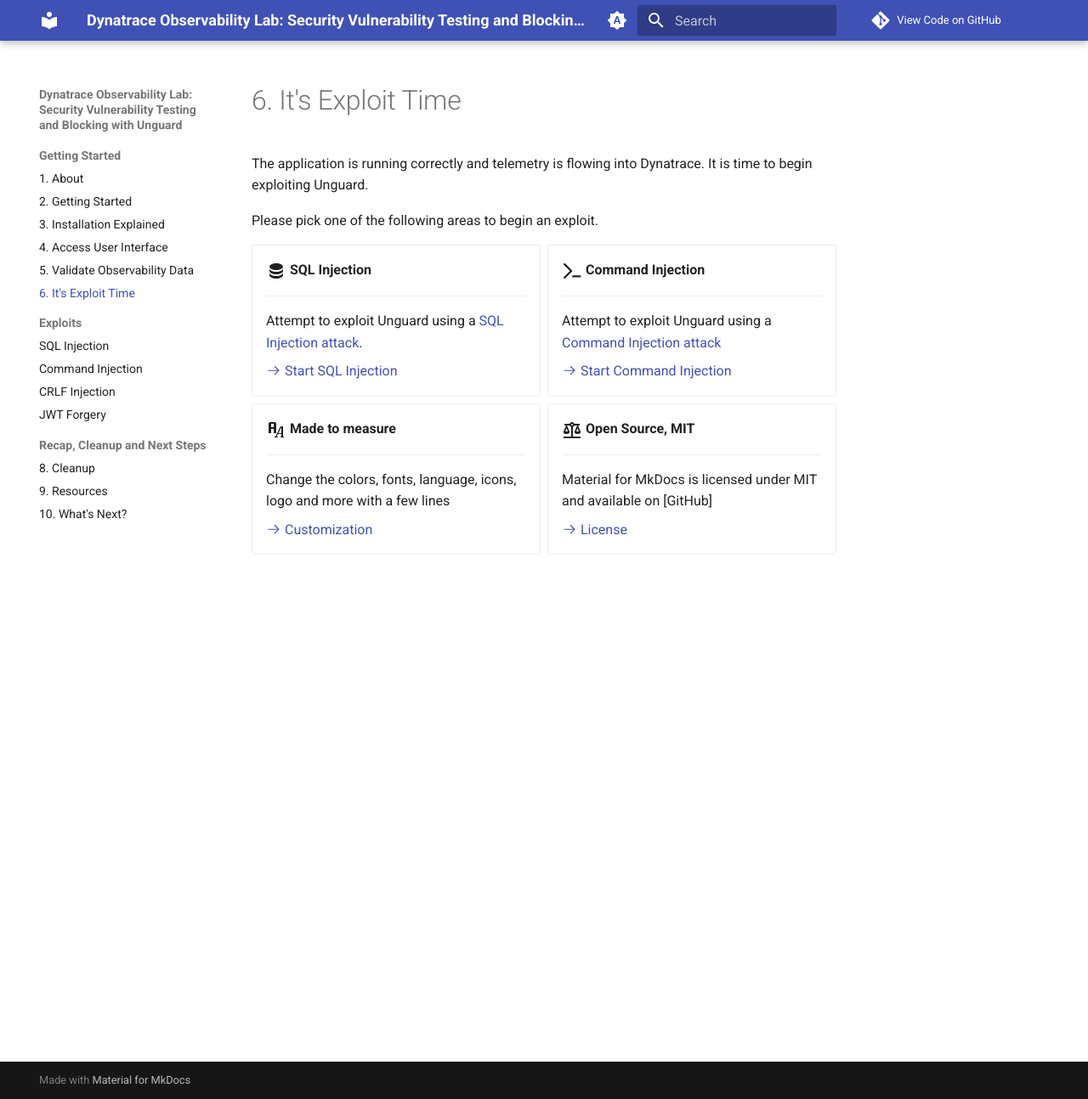
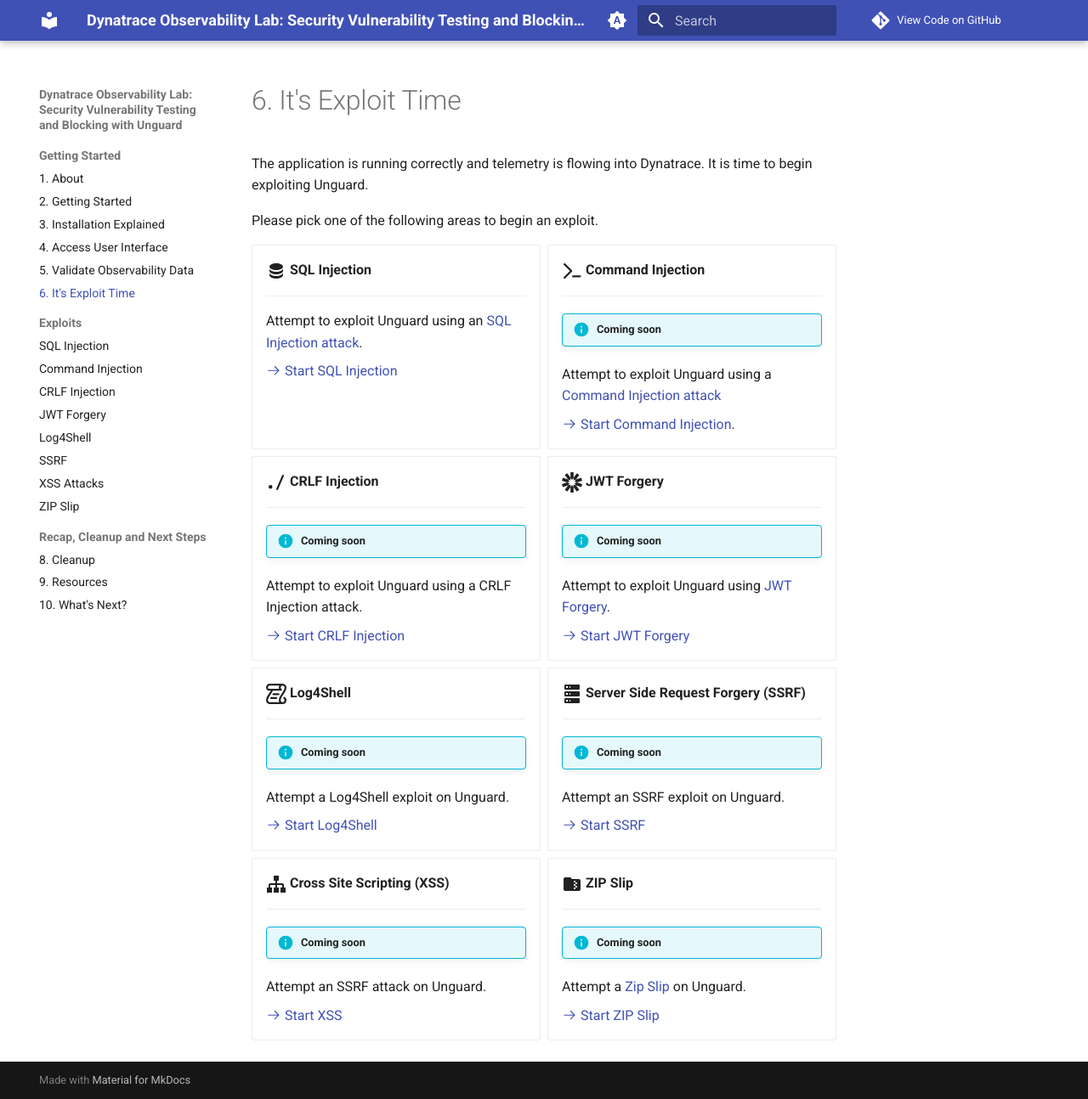
Before and after one commit to Dynatrace/obslab-unguard, an MkDocs documentation site: the page built from docs/exploit-time.md, in a window 1280 px wide and 1294 px high. Shown: the whole window at 85% size. Built offline with MkDocs 1.6.1 and Material for MkDocs 9.7.7, drawn with Linux system fonts in a browser that asks for light colours; comment, search, counter and statistics services are not loaded.

Commit message:
update docs

```diff
--- a/docs/exploit-time.md
+++ b/docs/exploit-time.md
@@ -8,7 +8,7 @@
 
     ---
 
-    Attempt to exploit Unguard using a [SQL Injection attack](https://owasp.org/www-community/attacks/SQL_Injection){target=_blank}.
+    Attempt to exploit Unguard using an [SQL Injection attack](https://owasp.org/www-community/attacks/SQL_Injection){target=_blank}.
 
     [:octicons-arrow-right-24: Start SQL Injection](sql-injection/index.md)
 
@@ -16,24 +16,70 @@
 
     ---
 
+    !!! info "Coming soon"
+
     Attempt to exploit Unguard using a [Command Injection attack](https://owasp.org/www-community/attacks/Command_Injection){target=_blank}
 
-    [:octicons-arrow-right-24: Start Command Injection](command-injection/index.md)
 
--   :material-format-font:{ .lg .middle } __Made to measure__
+    [:octicons-arrow-right-24: Start Command Injection](command-injection/index.md).
+
+-   :octicons-rel-file-path-16:{ .lg .middle } __CRLF Injection__
 
     ---
 
-    Change the colors, fonts, language, icons, logo and more with a few lines
+    !!! info "Coming soon"
 
-    [:octicons-arrow-right-24: Customization](#)
+    Attempt to exploit Unguard using a CRLF Injection attack.
 
--   :material-scale-balance:{ .lg .middle } __Open Source, MIT__
+    [:octicons-arrow-right-24: Start CRLF Injection](crlf-injection/index.md)
+
+-   :simple-jsonwebtokens:{ .lg .middle } __JWT Forgery__
 
     ---
 
-    Material for MkDocs is licensed under MIT and available on [GitHub]
+    !!! info "Coming soon"
 
-    [:octicons-arrow-right-24: License](#)
+    Attempt to exploit Unguard using [JWT Forgery](https://portswigger.net/web-security/jwt){target=_blank}.
 
+    [:octicons-arrow-right-24: Start JWT Forgery](jwt-forgery/index.md)
+
+-   :octicons-log-16:{ .lg .middle } __Log4Shell__
+
+    ---
+
+    !!! info "Coming soon"
+
+    Attempt a Log4Shell exploit on Unguard.
+
+    [:octicons-arrow-right-24: Start Log4Shell](log4shell/)
+
+- :material-server:{ .lg .middle } __Server Side Request Forgery (SSRF)__
+
+    ---
+
+    !!! info "Coming soon"
+
+    Attempt an SSRF exploit on Unguard.
+
+    [:octicons-arrow-right-24: Start SSRF](ssrf-forgery/index.md)
+
+- :material-sitemap:{ .lg .middle } __Cross Site Scripting (XSS)__
+
+    ---
+
+    !!! info "Coming soon"
+
+    Attempt an SSRF attack on Unguard.
+
+    [:octicons-arrow-right-24: Start XSS](xss/index.md)
+
+- :material-folder-zip:{ .lg .middle } __ZIP Slip__
+
+    ---
+
+    !!! info "Coming soon"
+
+    Attempt a [Zip Slip](https://security.snyk.io/research/zip-slip-vulnerability){target=_blank} on Unguard.
+
+    [:octicons-arrow-right-24: Start ZIP Slip](zip-slip/index.md)
 </div>
--- a/mkdocs.yml
+++ b/mkdocs.yml
@@ -15,6 +15,10 @@
     - "Command Injection": command-injection/index.md
     - "CRLF Injection": crlf-injection/index.md
     - "JWT Forgery": jwt-forgery/index.md
+    - "Log4Shell": log4shell/index.md
+    - "SSRF": ssrf/index.md
+    - "XSS Attacks": xss/index.md
+    - "ZIP Slip": zip-slip/index.md
 
   - 'Recap, Cleanup and Next Steps':
     - '8. Cleanup': cleanup.md
```
Also changed, not shown: README.md (+1 -0 lines), docs/index.md (+1 -0 lines), docs/jwt-forgery/index.md (added, +4 -0 lines), docs/log4shell/index.md (added, +6 -0 lines), docs/ssrf/index.md (added, +4 -0 lines), docs/xss/index.md (added, +4 -0 lines), docs/zip-slip/index.md (added, +4 -0 lines), site/getting-started/index.html, site/search/search_index.json.
